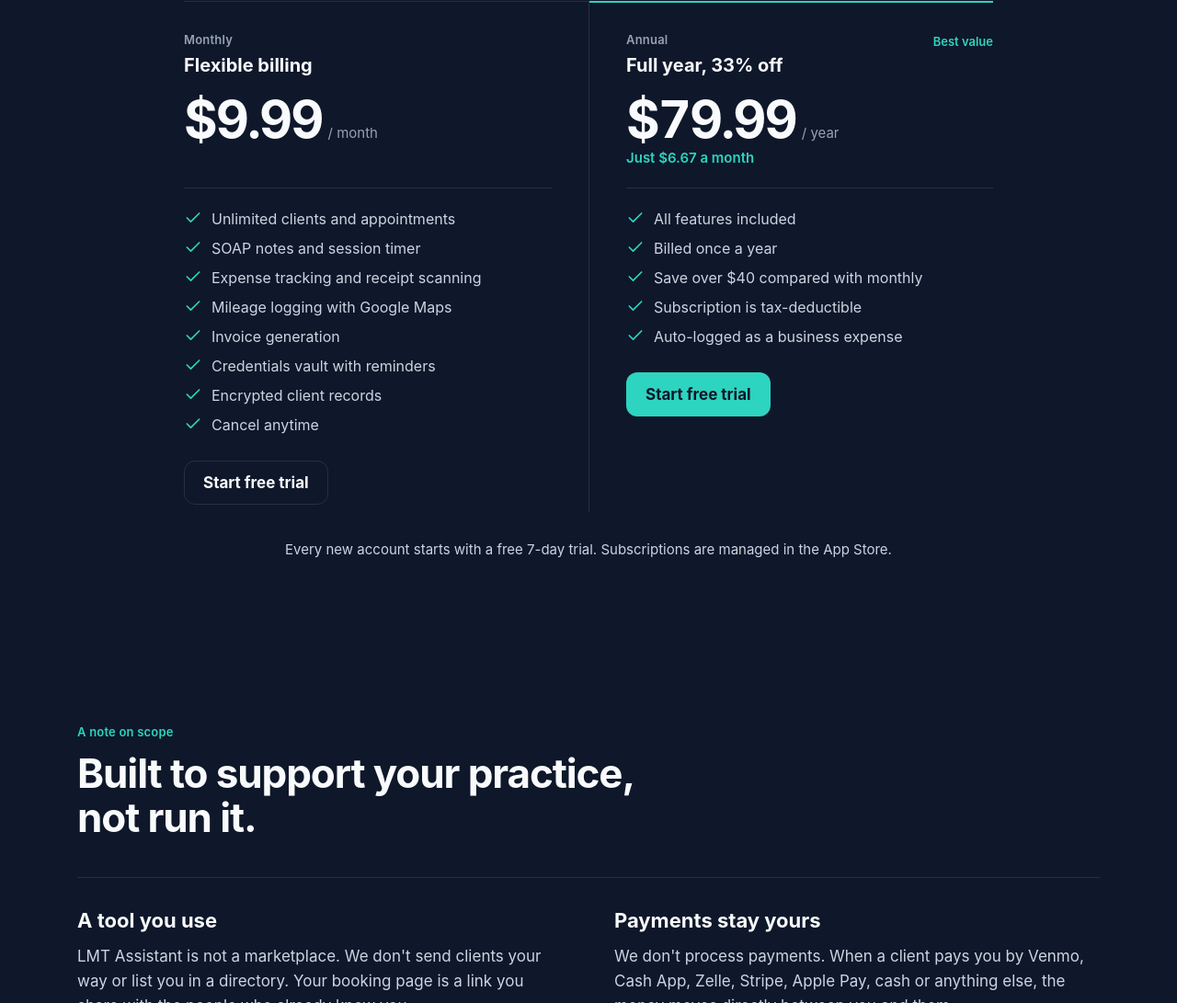
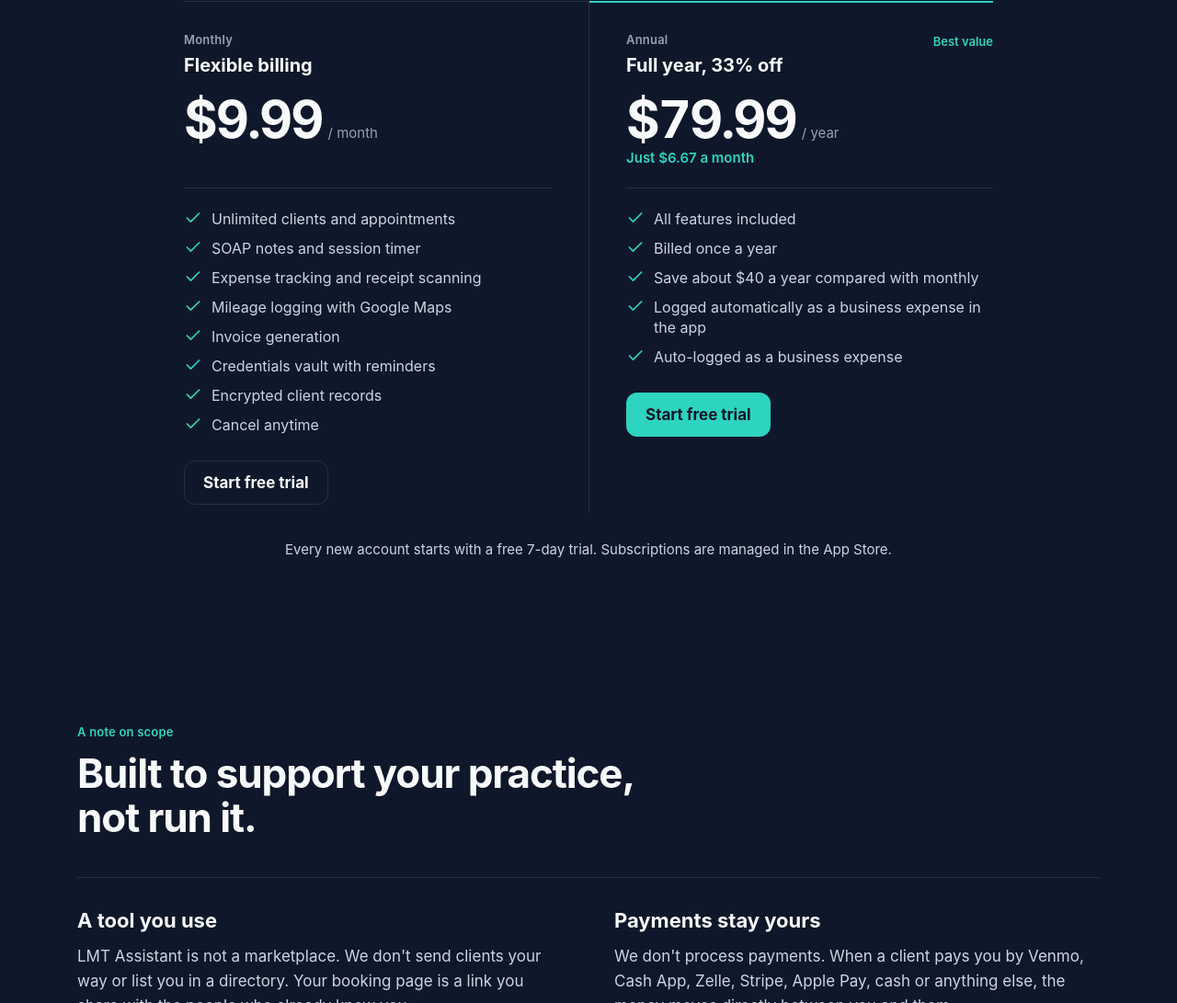
Before and after one commit to suite-327/lmtassistant-website, a plain HTML site: page index.html in a window 1280 px wide. Shown: the part 4509-5600 px from the top of the page at 92% size. Drawn offline with Linux system fonts and the light colour scheme.

Commit message:
Pricing card: savings wording matches the prices; drop the tax-deductible claim
Annual saves $39.89 a year versus monthly, so 'about $40'. The subscription line now says it is logged as a business expense in the app, without a tax statement.

Co-Authored-By: Claude Sonnet 5.5 <noreply@anthropic.com>

```diff
--- a/index.html
+++ b/index.html
@@ -241,8 +241,8 @@
                         <ul class="ticks">
                             <li><span class="ic" aria-hidden="true"><svg viewBox="0 0 24 24" fill="none" stroke="currentColor" stroke-width="2" stroke-linecap="round" stroke-linejoin="round"><path d="M20 6 9 17l-5-5"/></svg></span>All features included</li>
                             <li><span class="ic" aria-hidden="true"><svg viewBox="0 0 24 24" fill="none" stroke="currentColor" stroke-width="2" stroke-linecap="round" stroke-linejoin="round"><path d="M20 6 9 17l-5-5"/></svg></span>Billed once a year</li>
-                            <li><span class="ic" aria-hidden="true"><svg viewBox="0 0 24 24" fill="none" stroke="currentColor" stroke-width="2" stroke-linecap="round" stroke-linejoin="round"><path d="M20 6 9 17l-5-5"/></svg></span>Save over $40 compared with monthly</li>
-                            <li><span class="ic" aria-hidden="true"><svg viewBox="0 0 24 24" fill="none" stroke="currentColor" stroke-width="2" stroke-linecap="round" stroke-linejoin="round"><path d="M20 6 9 17l-5-5"/></svg></span>Subscription is tax-deductible</li>
+                            <li><span class="ic" aria-hidden="true"><svg viewBox="0 0 24 24" fill="none" stroke="currentColor" stroke-width="2" stroke-linecap="round" stroke-linejoin="round"><path d="M20 6 9 17l-5-5"/></svg></span>Save about $40 a year compared with monthly</li>
+                            <li><span class="ic" aria-hidden="true"><svg viewBox="0 0 24 24" fill="none" stroke="currentColor" stroke-width="2" stroke-linecap="round" stroke-linejoin="round"><path d="M20 6 9 17l-5-5"/></svg></span>Logged automatically as a business expense in the app</li>
                             <li><span class="ic" aria-hidden="true"><svg viewBox="0 0 24 24" fill="none" stroke="currentColor" stroke-width="2" stroke-linecap="round" stroke-linejoin="round"><path d="M20 6 9 17l-5-5"/></svg></span>Auto-logged as a business expense</li>
                         </ul>
                         <a class="btn btn-primary" href="https://apps.apple.com/app/id6759268672">Start free trial</a>
```
